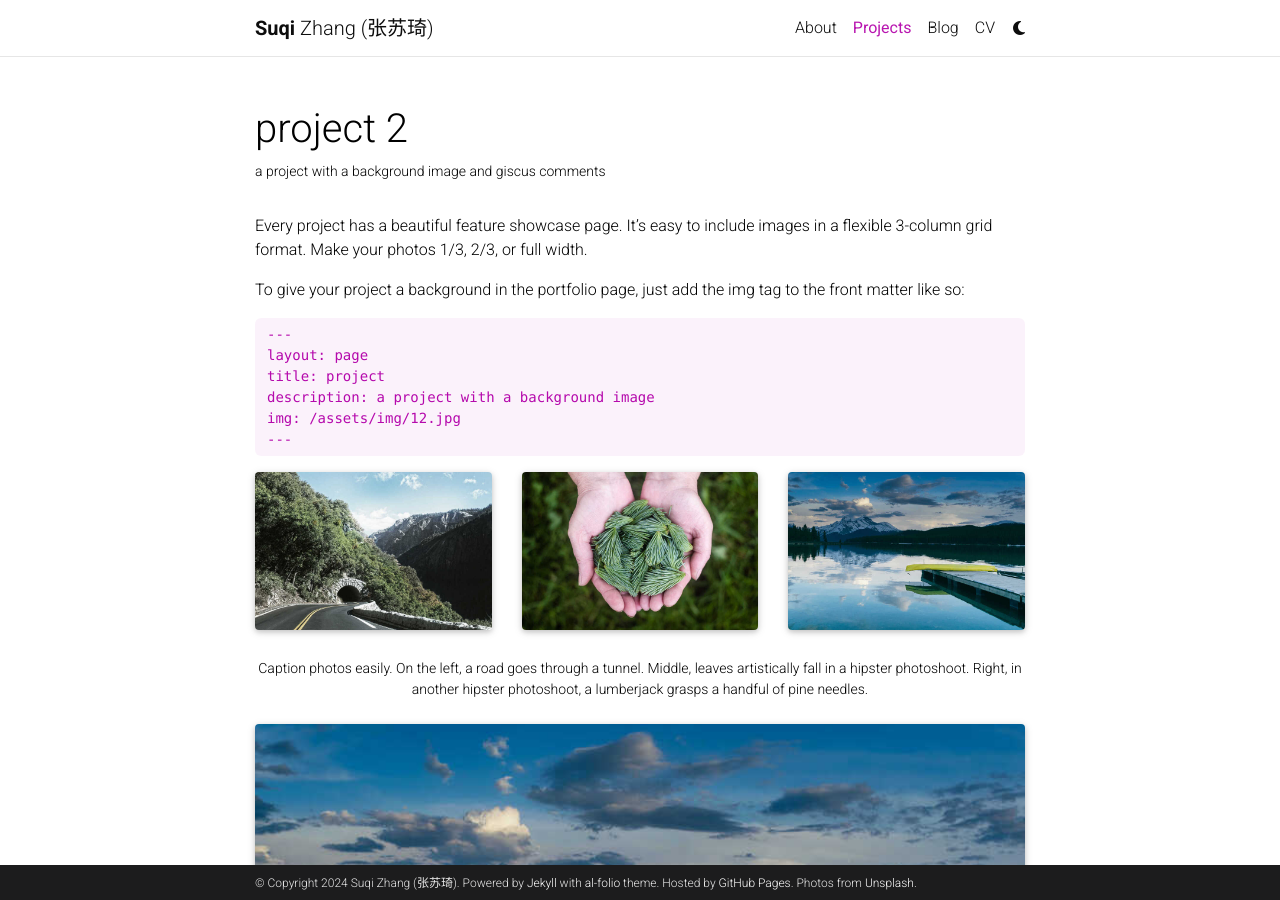
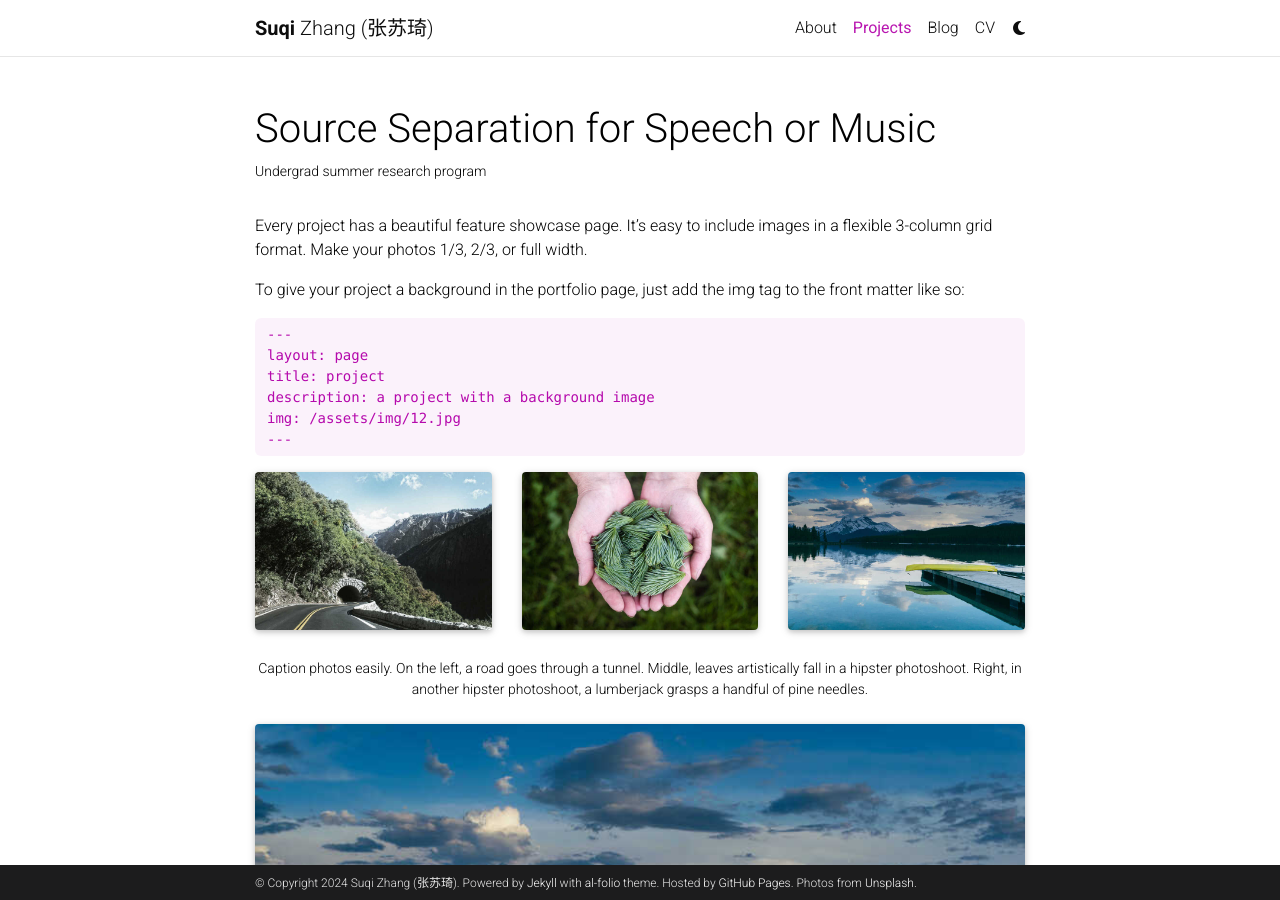
Before and after one commit to SAKi-77/SAKi-77.github.io, a Jekyll site: the page built from _projects/2_project.md, in a window 1280 px wide and 900 px high. Built offline with Jekyll 4.4.1, drawn with Linux system fonts in a browser that asks for light colours; full-size pictures stand in for the smaller copies a plugin makes; comment, search, counter and statistics services are not loaded; a style sheet for code colours, icons or effects is not loaded.

Commit message:
Update 2_project.md

```diff
--- a/_projects/2_project.md
+++ b/_projects/2_project.md
@@ -1,7 +1,7 @@
 ---
 layout: page
-title: project 2
-description: a project with a background image and giscus comments
+title: Source Separation for Speech or Music
+description: Undergrad summer research program
 img: assets/img/3.jpg
 importance: 2
 category: Audio Processing
```
